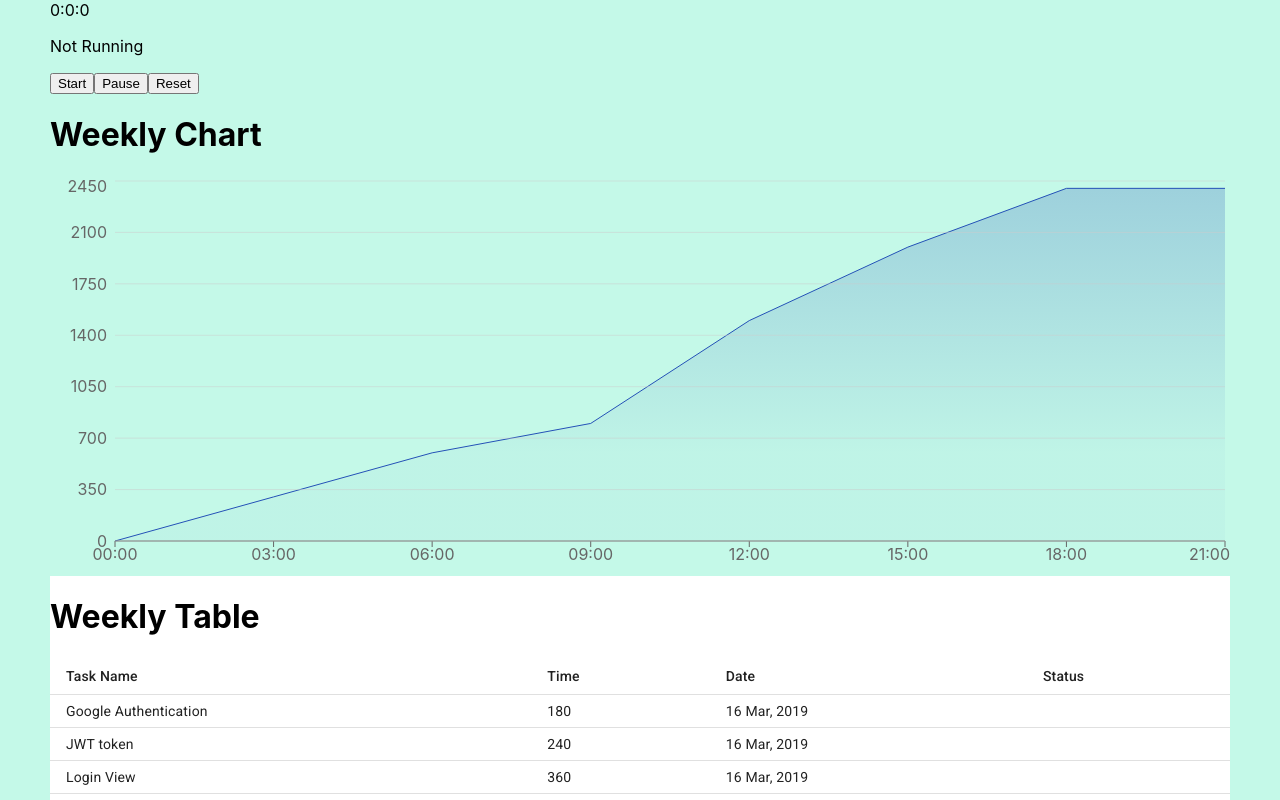
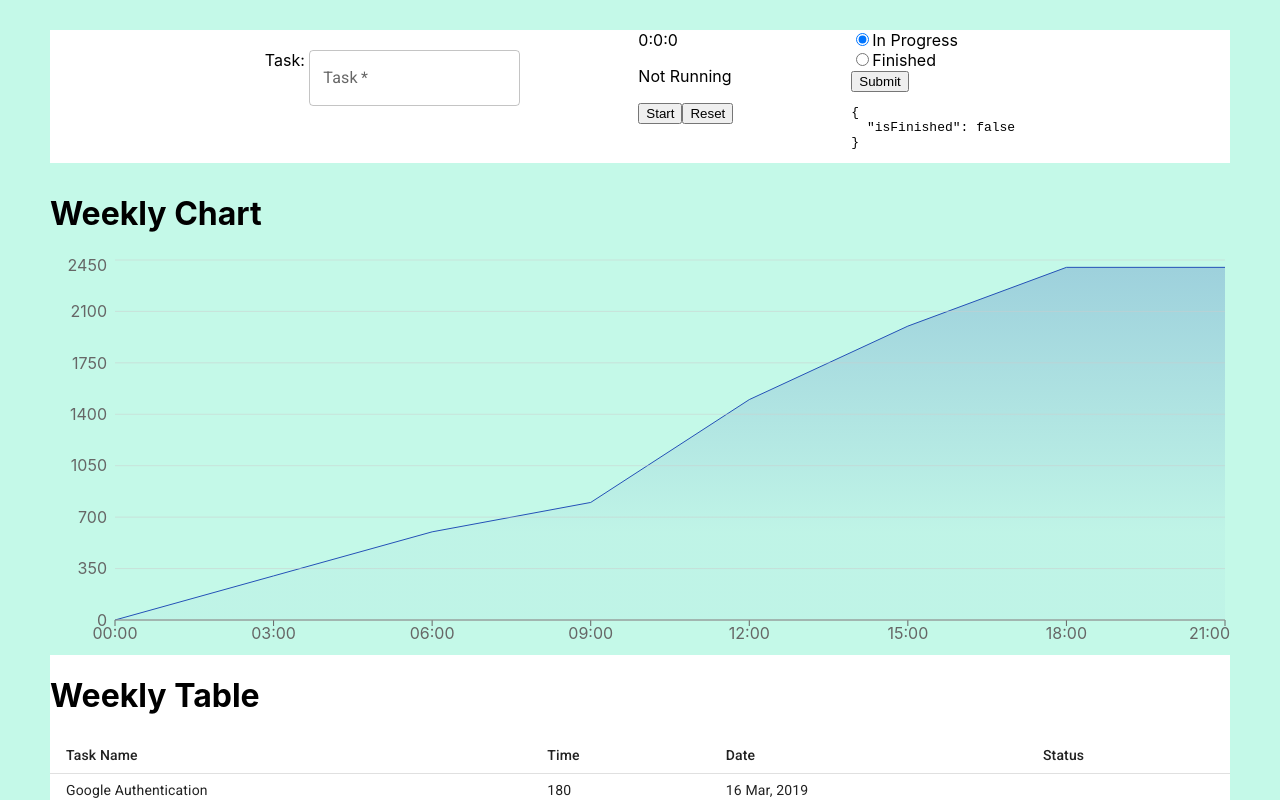
Before and after one commit to KaiyaTakahashi/DevTimeManager-frontend, a React (Create React App) app: page / in a window 1280 px wide. Shown: the top 800 px of the page. Built offline with nearby package versions, Linux system fonts and the light colour scheme.

Commit message:
add task status and task textfield

```diff
--- a/package.json
+++ b/package.json
@@ -12,6 +12,7 @@
     "@testing-library/user-event": "^13.5.0",
     "react": "^18.2.0",
     "react-dom": "^18.2.0",
+    "react-hook-form": "^7.39.4",
     "react-router-dom": "^6.4.3",
     "react-scripts": "5.0.1",
     "react-timer-hook": "^3.0.5",
--- /dev/null
+++ b/src/components/Timer/TaskState.js
@@ -0,0 +1,94 @@
+// import "/Users/kaiyatakahashi/Desktop/DevTimeManager/client/src/styles/components.css"
+
+// var React = require('react');
+// var TaskState = React.createClass({
+
+//     getInitalState: function() {
+//         return {
+//             taskState: "progress"
+//         };
+//     },
+//     handleStateChange: function(changeEvent) {
+//       this.setState({
+//           taskState: changeEvent.target.value
+//       });
+//     },
+//     render: function() {
+//         return (
+//             <form>
+//                 <div className="radio">
+//                 <label>
+//                     <input
+//                         type="radio"
+//                         name="taskState"
+//                         value="progress"
+//                         checked={this.state.taskState == "progress"}
+//                         onChange={this.handleStateChange}
+//                     />
+//                     In Progress
+//                 </label>
+//                 </div>
+//                 <div className="radio">
+//                 <label>
+//                     <input
+//                         type="radio"
+//                         name="taskState"
+//                         value="finished"
+//                         checked={this.state.taskState == "finished"}
+//                     />
+//                     Finished
+//                 </label>
+//                 </div>
+//                 <input type="submit" />
+//             </form>
+//         );
+//     }
+// });
+
+// export default TaskState;
+
+import { useForm } from "react-hook-form";
+import "/Users/kaiyatakahashi/Desktop/DevTimeManager/client/src/styles/components.css"
+
+function TaskState() {
+    // const { register, handleSubmit, watch, formState: { errors } } = useForm();
+    // const onSubmit = (data) => {
+    //     console.log(data["progress"])
+    // }
+    const form = useForm({
+        defaultValues: {
+          isFinished: false
+        },
+        mode: "onChange"
+      });
+      const { register } = form;
+    return (
+            <form>
+                <div className="radio">
+                <label>
+                    <input
+                        {...register("isFinished")}
+                        type="radio"
+                        defaultChecked={true}
+                        value={false}
+                    />
+                    In Progress
+                </label>
+                </div>
+                <div className="radio">
+                <label>
+                    <input
+                        {...register("isFinished")}
+                        type="radio"
+                        value={true}
+                    />
+                    Finished
+                </label>
+                </div>
+                <input type="submit" />
+                <pre>{JSON.stringify(form.watch(), null, 2)}</pre>
+            </form>
+      );
+}
+
+export default TaskState;
--- a/src/components/Timer/Timer.js
+++ b/src/components/Timer/Timer.js
@@ -1,6 +1,9 @@
-import React from "react"
+import React, { useState } from "react"
 import "/Users/kaiyatakahashi/Desktop/DevTimeManager/client/src/styles/components.css"
 import { useStopwatch } from 'react-timer-hook';
+import { useForm } from 'react-hook-form';
+import TaskState from './TaskState.js';
+import TextField from '@mui/material/TextField'
 
 function Timer() {
     const {
@@ -13,13 +16,29 @@ function Timer() {
         pause,
         reset,
     } = useStopwatch({ autoStart: false });
+    const [isStarted, setIsStarted] = useState(false);
     return (
-        <div>
-            <span>{hours}</span>:<span>{minutes}</span>:<span>{seconds}</span>
-            <p>{isRunning ? 'Running' : 'Not Running'}</p>
-            <button onClick={start}>Start</button>
-            <button onClick={pause}>Pause</button>
-            <button onClick={reset}>Reset</button>
+        <div id="timer-flex">
+            <div>
+                <br></br>
+                <span>Task: </span>
+                <TextField
+                    label="Task"
+                    variant="outlined"
+                    required
+                />
+            </div>
+            <div>
+                <span>{hours}</span>:<span>{minutes}</span>:<span>{seconds}</span>
+                <p>{isRunning ? 'Running' : 'Not Running'}</p>
+                {
+                    isRunning ? <button onClick={pause}>Pause</button> : <button onClick={start}>Start</button>
+                }
+                <button onClick={reset}>Reset</button>
+            </div>
+            <div>
+                <TaskState></TaskState>
+            </div>
         </div>
       );
 }
--- a/src/styles/components.css
+++ b/src/styles/components.css
@@ -75,6 +75,16 @@
     padding-right: 50px;
 }
 
+/* Timer */
+#timer-flex {
+    display: flex;
+    flex-direction: row;
+    margin: 30px 0px 10px 0px;
+    background-color: white;
+    justify-content: center;
+    column-gap: 10%;
+}
+
 /* Weekly talbe */
 #weekly-table {
     background-color: white;
```
Also changed, not shown: 1 other file (tests, documents, lock files or other folders).
